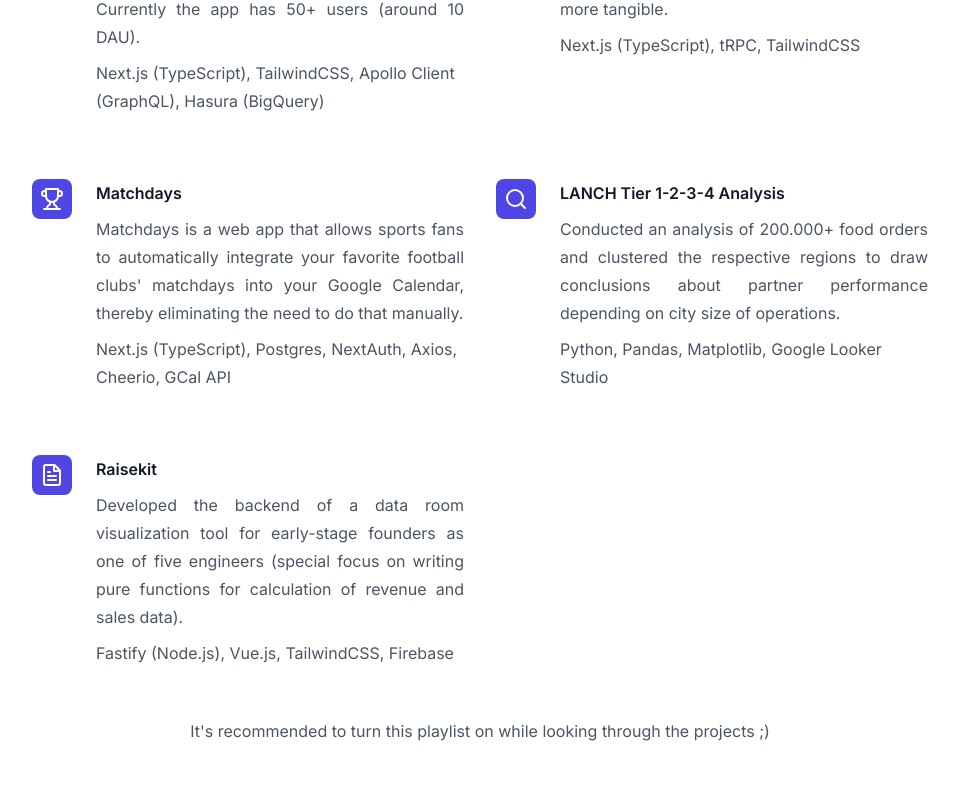
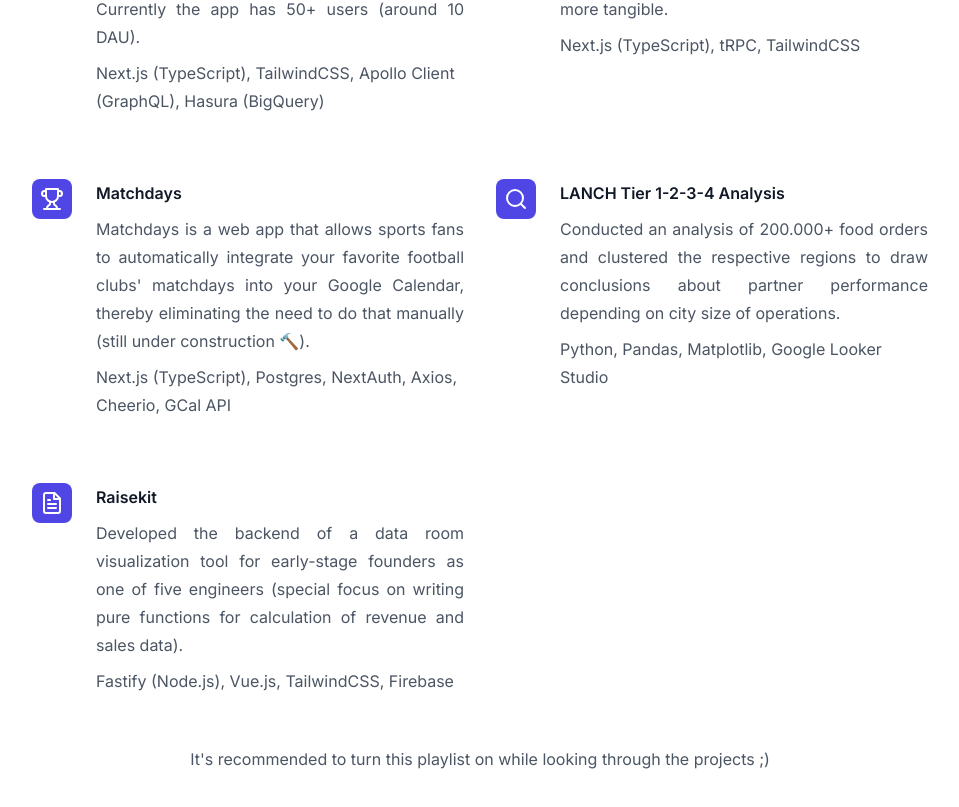
Before and after one commit to paulocerez/paufolio, a Next.js app: page / in a window 1280 px wide. Shown: the part 1085-1892 px from the top of the page, without its empty margins (160-1119 px from the left). Built offline with nearby package versions, Linux system fonts and the light colour scheme; grey boxes are pictures that could not be loaded.

Commit message:
fix: update domains

```diff
--- a/app/page.tsx
+++ b/app/page.tsx
@@ -40,7 +40,7 @@
     id: 1,
     icon: LayoutDashboard,
     name: "LANCH Partner Dashboard",
-    domain: "https://github.com/trycrumz/partner-dashboard.git",
+    domain: "https://partner.lanch.com/login",
     technologies: [
       "Next.js (TypeScript)",
       "TailwindCSS",
@@ -72,7 +72,7 @@
     id: 3,
     icon: Trophy,
     name: "Matchdays",
-    domain: "https://github.com/paulocerez/matchdays",
+    domain: "https://github.com/paulocerez/matchdays-v2.git",
     technologies: [
       "Next.js (TypeScript)",
       "Postgres",
@@ -82,7 +82,7 @@
       "GCal API",
     ],
     description:
-      "Matchdays is a web app that allows sports fans to automatically integrate your favorite football clubs' matchdays into your Google Calendar, thereby eliminating the need to do that manually.",
+      "Matchdays is a web app that allows sports fans to automatically integrate your favorite football clubs' matchdays into your Google Calendar, thereby eliminating the need to do that manually (still under construction 🔨).",
     backgroundColor: "bg-blue-500",
     headerColor: "text-white",
     textColor: "text-white",
```
